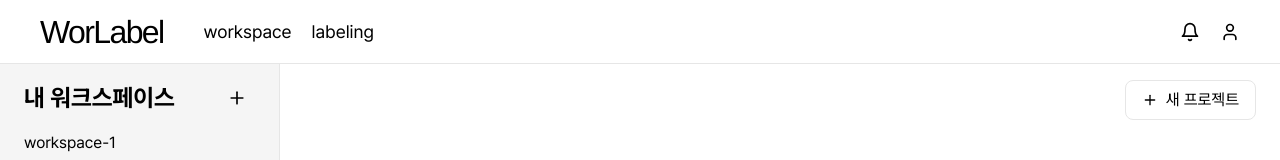
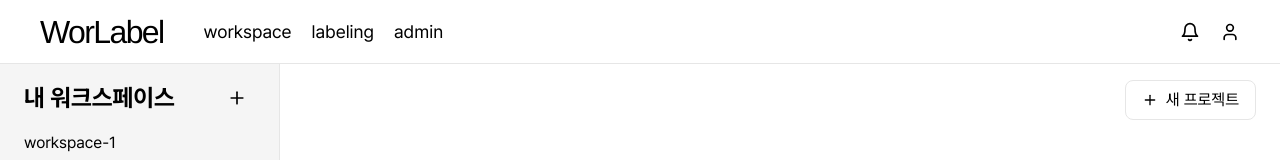
Before and after one commit to worlabel/worlabel, a React (Vite) app in the folder frontend/: page /browse in a window 1280 px wide. Shown: the top 160 px of the page. Built offline with nearby package versions, Linux system fonts and the light colour scheme.

Commit message:
Refactor: 헤더에 링크 연결

```diff
--- a/frontend/src/components/Header/index.tsx
+++ b/frontend/src/components/Header/index.tsx
@@ -1,7 +1,7 @@
 import * as React from 'react';
 import { cn } from '@/lib/utils';
 import { Bell, User } from 'lucide-react';
-import { useLocation } from 'react-router-dom';
+import { useLocation, Link } from 'react-router-dom';
 
 export interface HeaderProps extends React.HTMLAttributes<HTMLDivElement> {}
 
@@ -19,23 +19,34 @@ export default function Header({ className, ...props }: HeaderProps) {
       {...props}
     >
       <div className="flex items-center gap-4 md:gap-10">
-        <div
+        <Link
+          to="/"
           className={cn('text-[20px] font-normal tracking-[-1.60px] text-black sm:text-[24px] md:text-[32px]')}
           style={{ fontFamily: "'Offside-Regular', Helvetica" }}
         >
           WorLabel
-        </div>
+        </Link>
 
         {!isHomePage && (
           <nav className="hidden items-center gap-5 md:flex">
-            <div
+            <Link
+              to="/browse"
               className={cn('text-color-text-default-default', 'font-body-strong', 'text-sm sm:text-base md:text-lg')}
             >
               workspace
-            </div>
-            <div className={cn('text-color-text-default-default', 'font-body', 'text-sm sm:text-base md:text-lg')}>
+            </Link>
+            <Link
+              to="/workspace"
+              className={cn('text-color-text-default-default', 'font-body', 'text-sm sm:text-base md:text-lg')}
+            >
               labeling
-            </div>
+            </Link>
+            <Link
+              to="/admin/1"
+              className={cn('text-color-text-default-default', 'font-body', 'text-sm sm:text-base md:text-lg')}
+            >
+              admin
+            </Link>
           </nav>
         )}
       </div>
```
